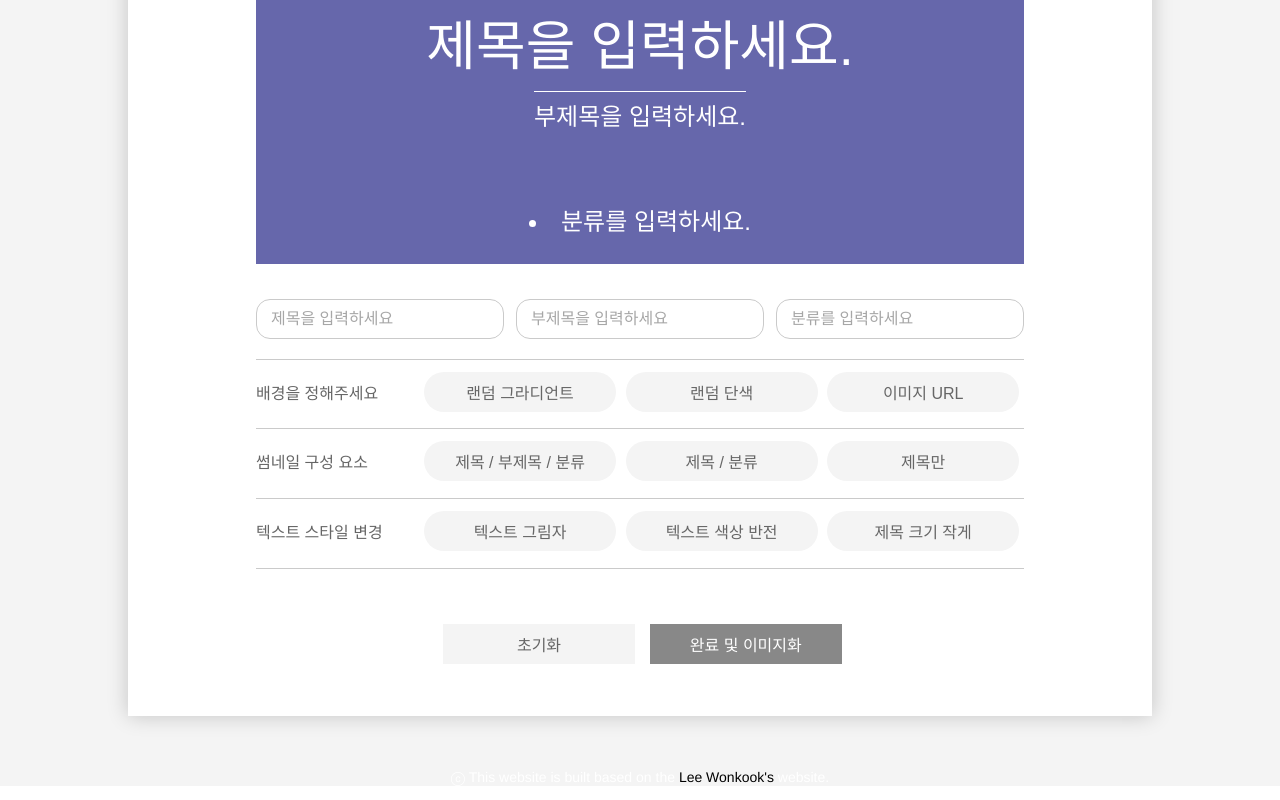
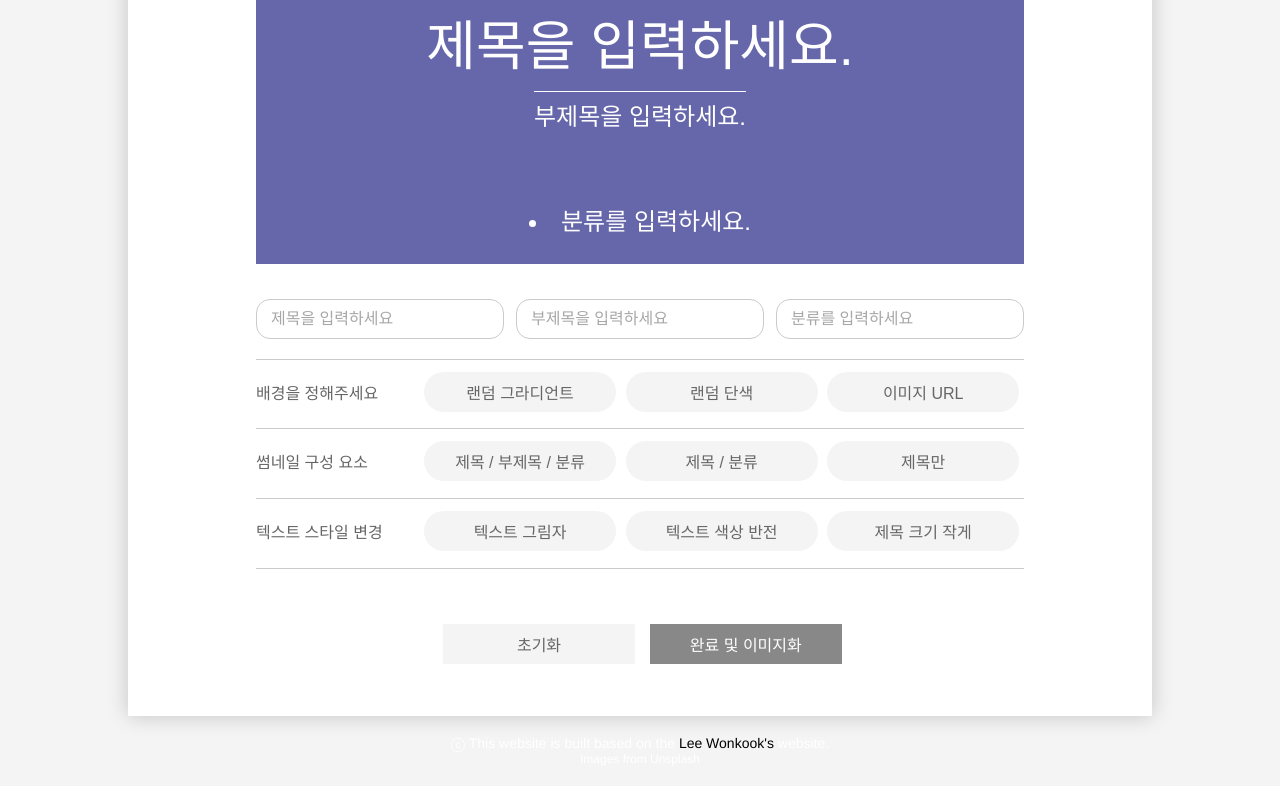
Before and after one commit to thisiswoo/vue-tutorial, a Vue app: page /thumbnail in a window 1280 px wide. Shown: the part 512-1312 px from the top of the page. Built offline with nearby package versions, Linux system fonts and the light colour scheme.

Commit message:
edit css

```diff
--- a/src/assets/css/thumbnailView.css
+++ b/src/assets/css/thumbnailView.css
@@ -34,8 +34,8 @@ article.contents {
 }
 .control__panel {
   margin: 35px 0 50px 0;
-  padding-bottom: 50px;
-  /* display: none; */
+  /* padding-bottom: 50px; */
+  padding-bottom: 1rem;
 }
 
 .btn {
```
